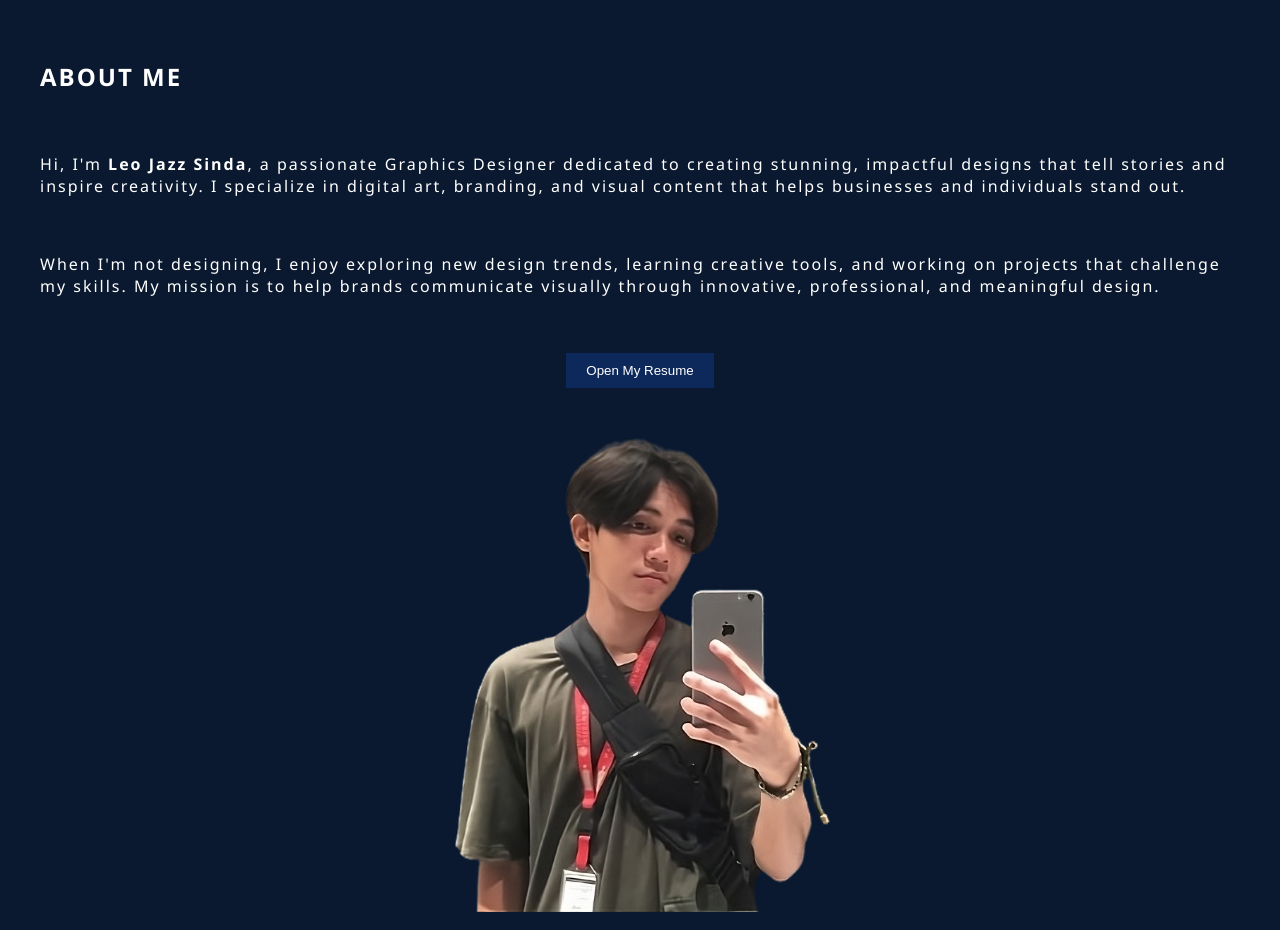
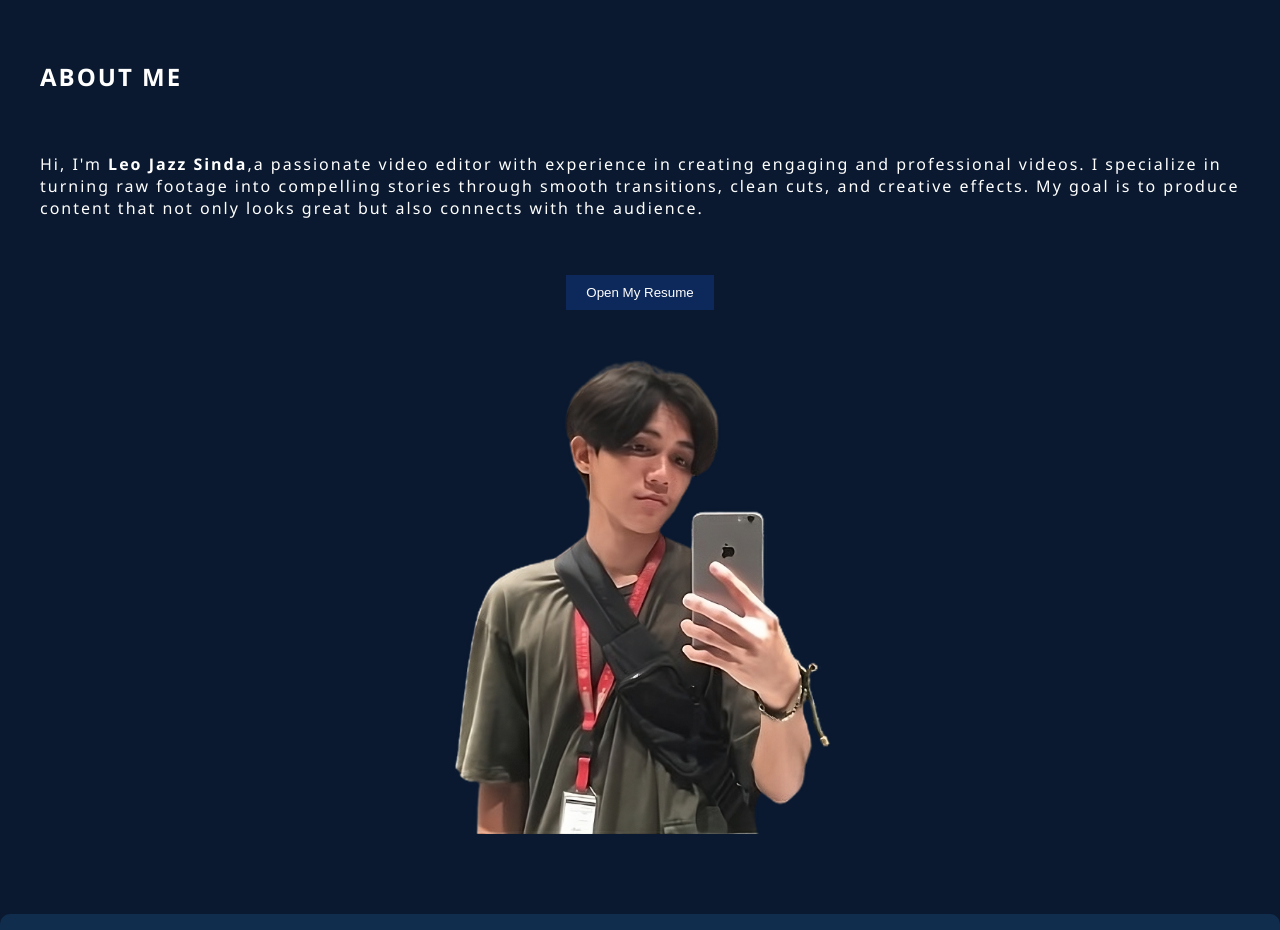
Before and after one commit to JazzSinda/JazzPortfolio, a plain HTML site: page index.html in a window 1280 px wide. Shown: the part 900-1830 px from the top of the page. Drawn offline with Linux system fonts and the light colour scheme.

Commit message:
Update index.html

```diff
--- a/index.html
+++ b/index.html
@@ -36,9 +36,8 @@
 <section id="about">
 <div class="about">
 <h2>About Me</h2>
-<p>Hi, I'm <b>Leo Jazz Sinda</b>, a passionate Graphics Designer dedicated to creating stunning, impactful designs that tell stories and inspire creativity. I specialize in digital art, branding, and visual content that helps businesses and individuals stand out.</p>
+<p>Hi, I'm <b>Leo Jazz Sinda</b>,a passionate video editor with experience in creating engaging and professional videos. I specialize in turning raw footage into compelling stories through smooth transitions, clean cuts, and creative effects. My goal is to produce content that not only looks great but also connects with the audience.</p>
 
-<p>When I'm not designing, I enjoy exploring new design trends, learning creative tools, and working on projects that challenge my skills. My mission is to help brands communicate visually through innovative, professional, and meaningful design.</p>
 
 </div>
 
```
